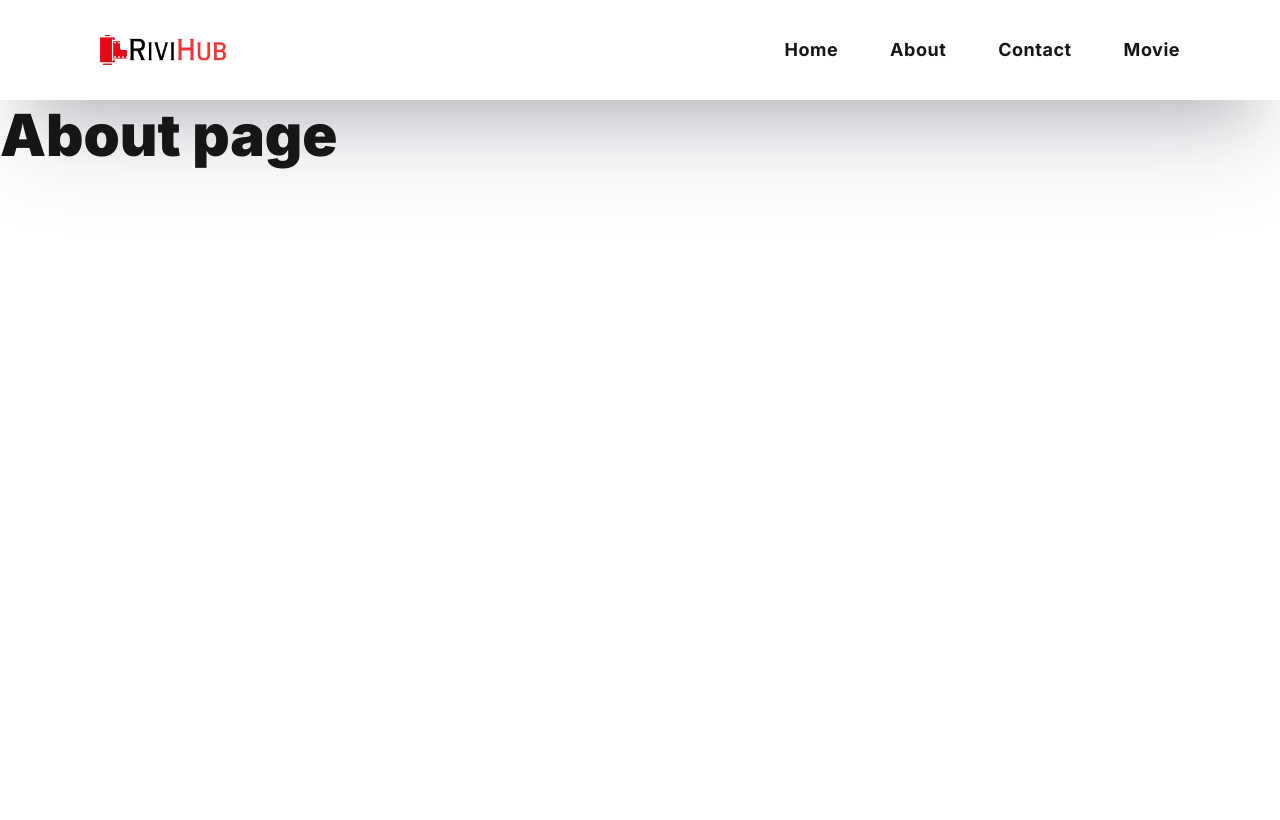
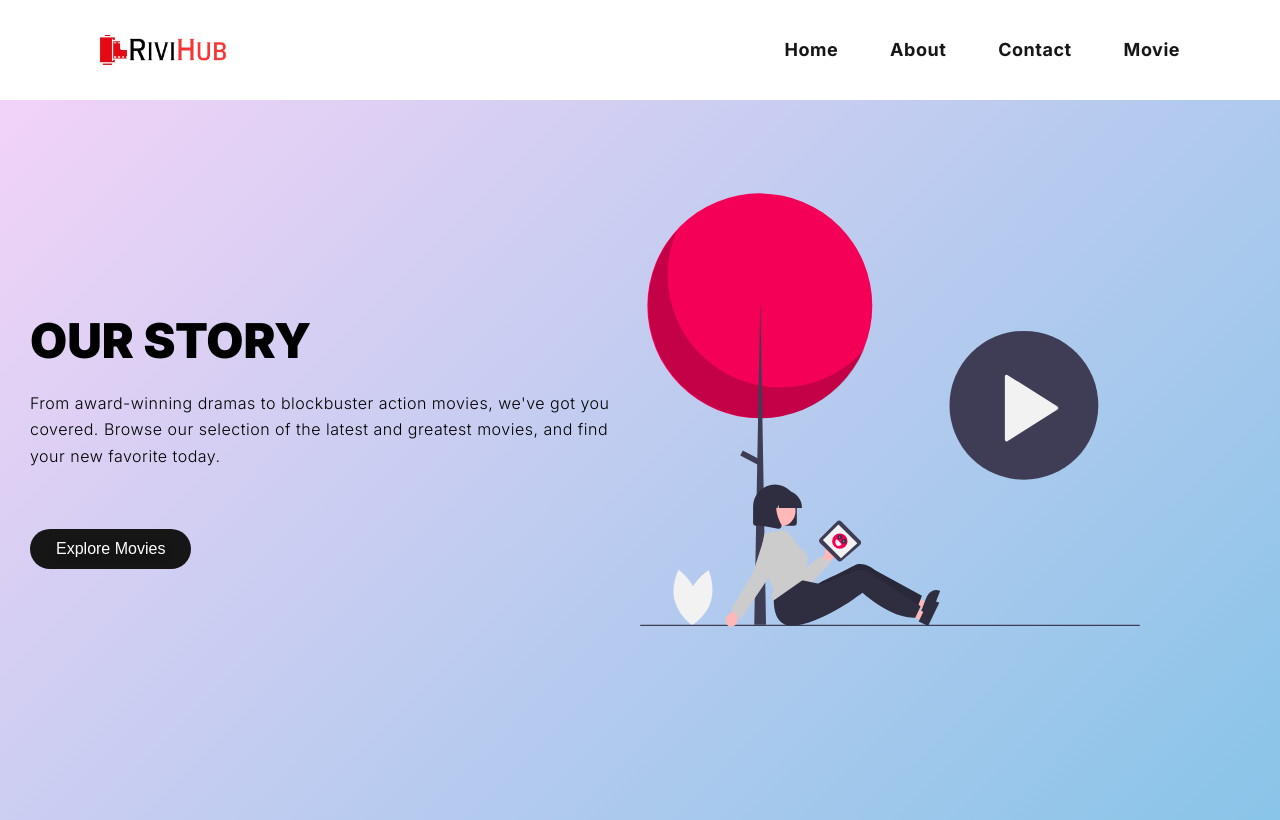
Before and after one commit to aryat10/RiviHub, a Next.js app: page /about in a window 1280 px wide. Built offline with nearby package versions, Linux system fonts and the light colour scheme.

Commit message:
Update page.js

```diff
--- a/src/app/about/page.js
+++ b/src/app/about/page.js
@@ -1,11 +1,12 @@
 import React from "react";
-
-const Page = () =>{
+import Herosection from "../Component/Herosection";
+const About = () =>{
     return(
     <>
-      <h1> About page</h1>
+      {/* <h1> About page</h1>   */}
+      <Herosection title = {'Our Story'} imageUrl = {'/about1.svg'} />
     </>
     )
 }
 
-export default Page;
+export default About;
```
